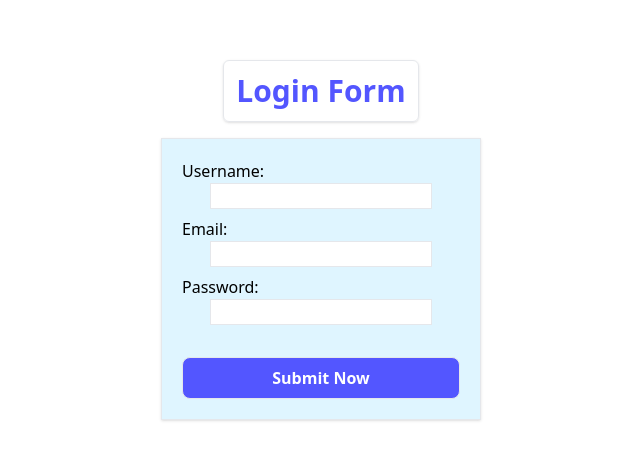
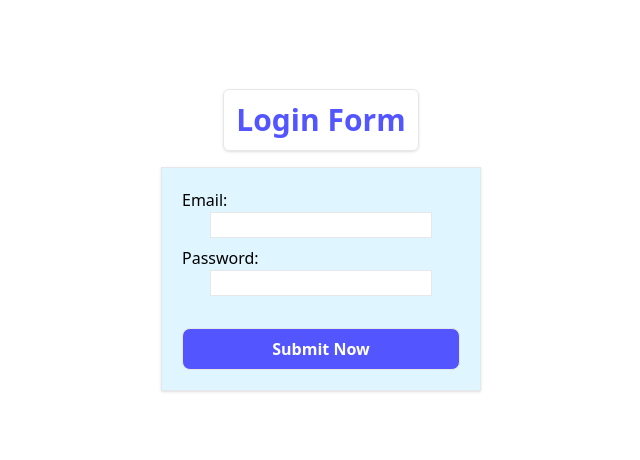
Before and after one commit to SGsubuuu-2322/Employee-Management-React_App, a React (Vite) app: page /login in a window 1280 px wide. Shown: the part 160-620 px from the top of the page, without its empty margins (319-959 px from the left). Built offline with nearby package versions, Linux system fonts and the light colour scheme.

Commit message:
Created Login feature with browser localstorage...

```diff
--- a/src/Components/Login.jsx
+++ b/src/Components/Login.jsx
@@ -4,8 +4,29 @@ import { useForm } from "react-hook-form";
 
 const Login = () => {
   const { register, handleSubmit, reset } = useForm();
+  const allUsers = localStorage.getItem("allUsers");
+  const loggedInUser = localStorage.getItem("loggedInUser");
+  const users = JSON.parse(allUsers);
+  // console.log(users);
   const onSubmit = (data) => {
-    console.log(data);
+    const user = users.find((user) => user.email === data.email);
+    // console.log(user);
+    if (user !== undefined) {
+      if (user.password1 === data.password) {
+        if (loggedInUser === null) {
+          localStorage.setItem("loggedInUser", JSON.stringify([user]));
+        } else {
+          let allLoggedInUsers = JSON.parse(loggedInUser);
+          allLoggedInUsers.push(user);
+          console.log(user);
+          localStorage.setItem("loggedInUser", JSON.stringify(users));
+        }
+      } else {
+        alert("Password is incorrect");
+      }
+    } else {
+      alert("Your username is incorrect...");
+    }
     reset();
   };
 
@@ -18,15 +39,6 @@ const Login = () => {
         className="register-card w-1/4 bg-secondary border shadow p-5"
         onSubmit={handleSubmit(onSubmit)}
       >
-        <div className="input-container flex flex-col">
-          <label htmlFor="name">Username: </label>
-          <input
-            {...register("username")}
-            type="text"
-            name="username"
-            className="border w-[80%] mx-auto mb-2"
-          />
-        </div>
         <div className="input-container flex flex-col">
           <label htmlFor="email">Email: </label>
           <input
--- a/src/Components/Register.jsx
+++ b/src/Components/Register.jsx
@@ -18,9 +18,6 @@ const Register = () => {
     } else {
       alert("Passwords do not match");
     }
-
-    // const temp =
-    // localStorage.setItem;
     reset();
   };
 
```
